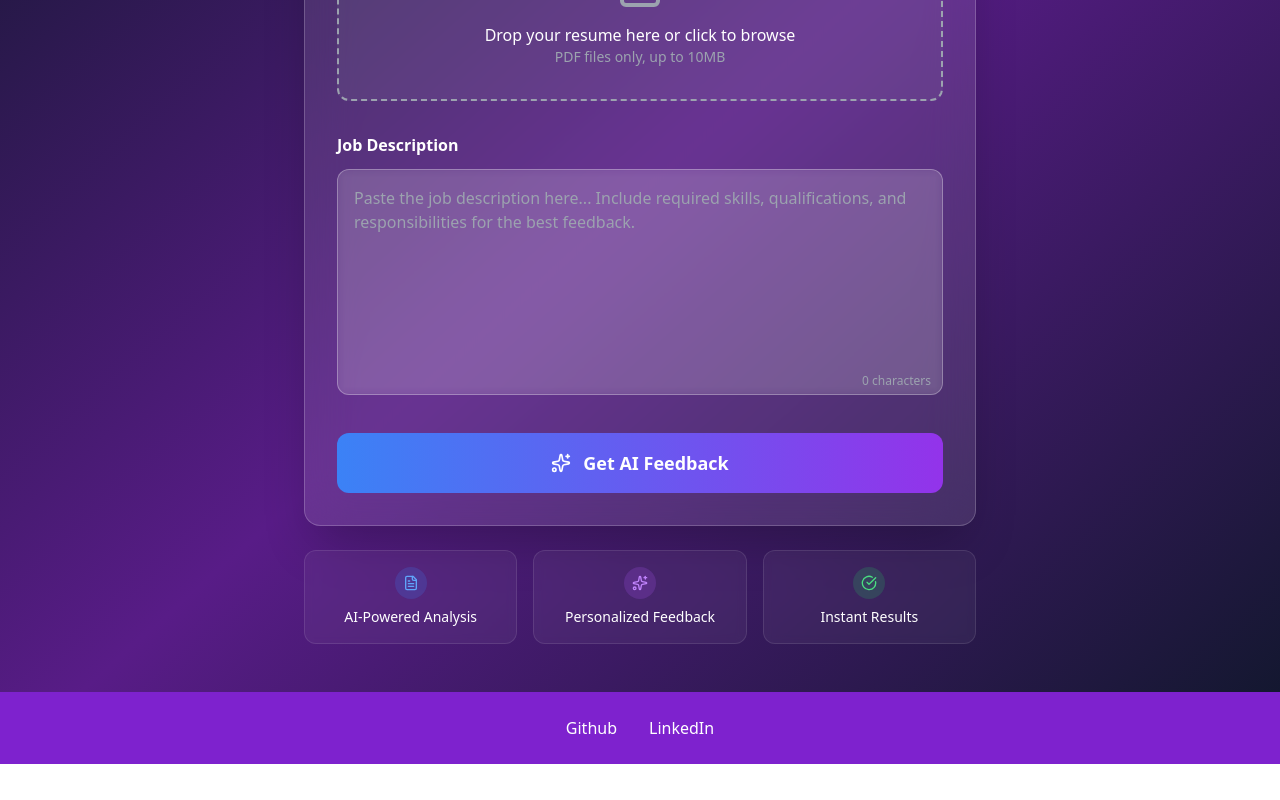
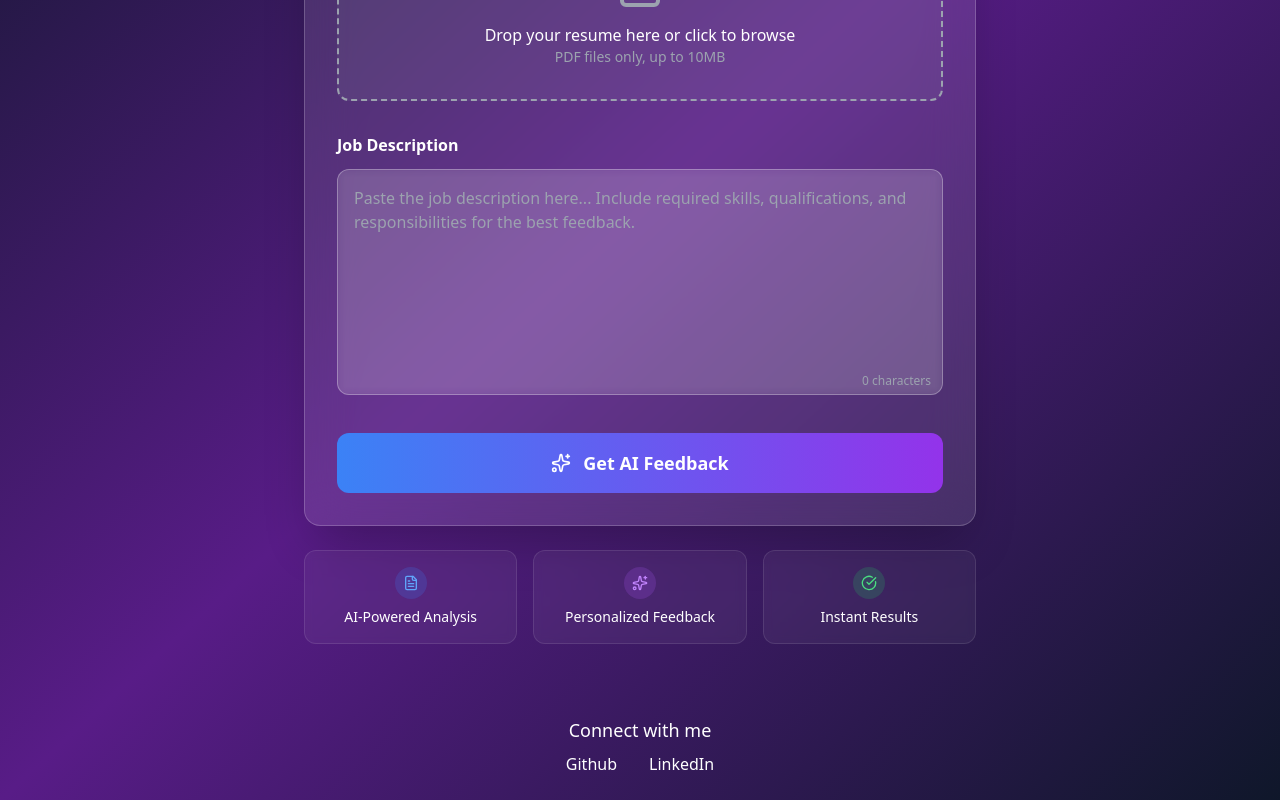
Before and after one commit to BenjaminCMorka/AI-Resume-Optimizer, a React (Create React App) app in the folder frontend/: page / in a window 1280 px wide. Shown: the part 376-1176 px from the top of the page. Before the commit the page ends 1140 px from the top, so only its background shows below. Built offline with nearby package versions, Linux system fonts and the light colour scheme.

Commit message:
Update App.js

```diff
--- a/frontend/src/App.js
+++ b/frontend/src/App.js
@@ -36,7 +36,8 @@ const App = () => {
       <ResumeUpload onSubmit={handleSubmit} />
       <FeedbackDisplay feedback={feedback} loading={loading} />
 
-      <footer className="bg-purple-700 text-white py-6 text-center">
+      <footer className="text-white py-6 text-center">
+        <p className="text-lg mb-2">Connect with me</p>
         <div className="space-x-8">
           <a
             href="https://github.com/yourusername"
@@ -57,6 +58,7 @@ const App = () => {
         </div>
       </footer>
 
+
     </div>
 
   );
```
Lines whose indentation alone changed are shown as unchanged.
